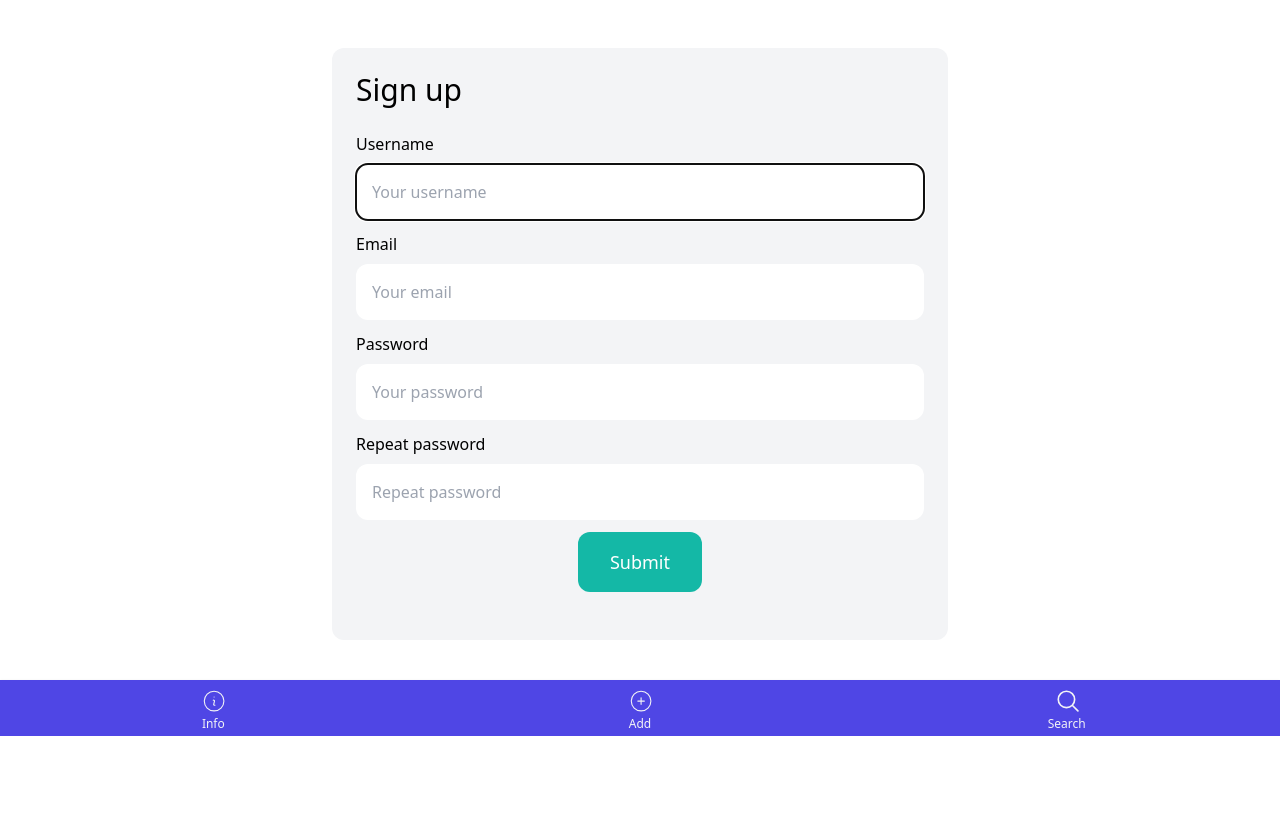
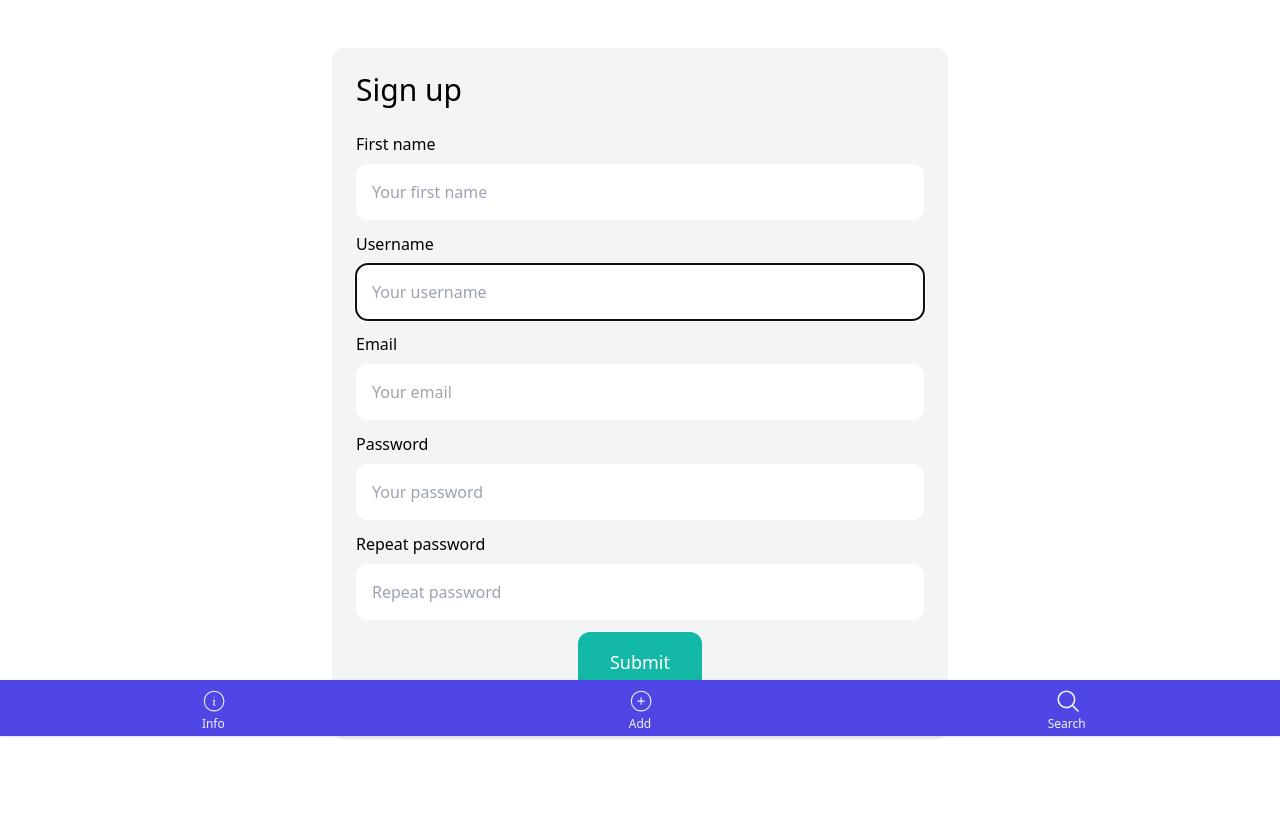
Before and after one commit to furquim25/Crossfit-PRs-App, a Django app: page /signup/ in a window 1280 px wide. Shown: the part 64-892 px from the top of the page. Before the commit the page ends 800 px from the top, so only its background shows below. Run offline with Django 4.2, Linux system fonts and the light colour scheme; some libraries are stand-ins or nearby versions.

Commit message:
added field First name to sign up form

```diff
--- a/crossfitapp/core/forms.py
+++ b/crossfitapp/core/forms.py
@@ -18,7 +18,12 @@ class LoginForm(AuthenticationForm):
 class SignupForm(UserCreationForm):
     class Meta:
         model = User
-        fields = ('username', 'email', 'password1', 'password2')
+        fields = ('username', 'email', 'first_name' ,'password1', 'password2')
+
+    first_name = forms.CharField(widget=forms.TextInput(attrs={
+        'placeholder': 'Your first name',
+        'class': 'w-full py-4 px-4 rounded-xl'
+    }))
 
     username = forms.CharField(widget=forms.TextInput(attrs={
         'placeholder': 'Your username',
--- a/crossfitapp/core/templates/core/signup.html
+++ b/crossfitapp/core/templates/core/signup.html
@@ -10,6 +10,11 @@
         {% csrf_token %}
 
         {{ form.non_field_errors }}
+
+        <div class="mb-3">
+            <label class="inline-block mb-2">First name</label><br>
+            {{ form.first_name }}
+        </div>
 
         <div class="mb-3">
             <label class="inline-block mb-2">Username</label><br>
```
Also changed, not shown: crossfitapp/db.sqlite3.
